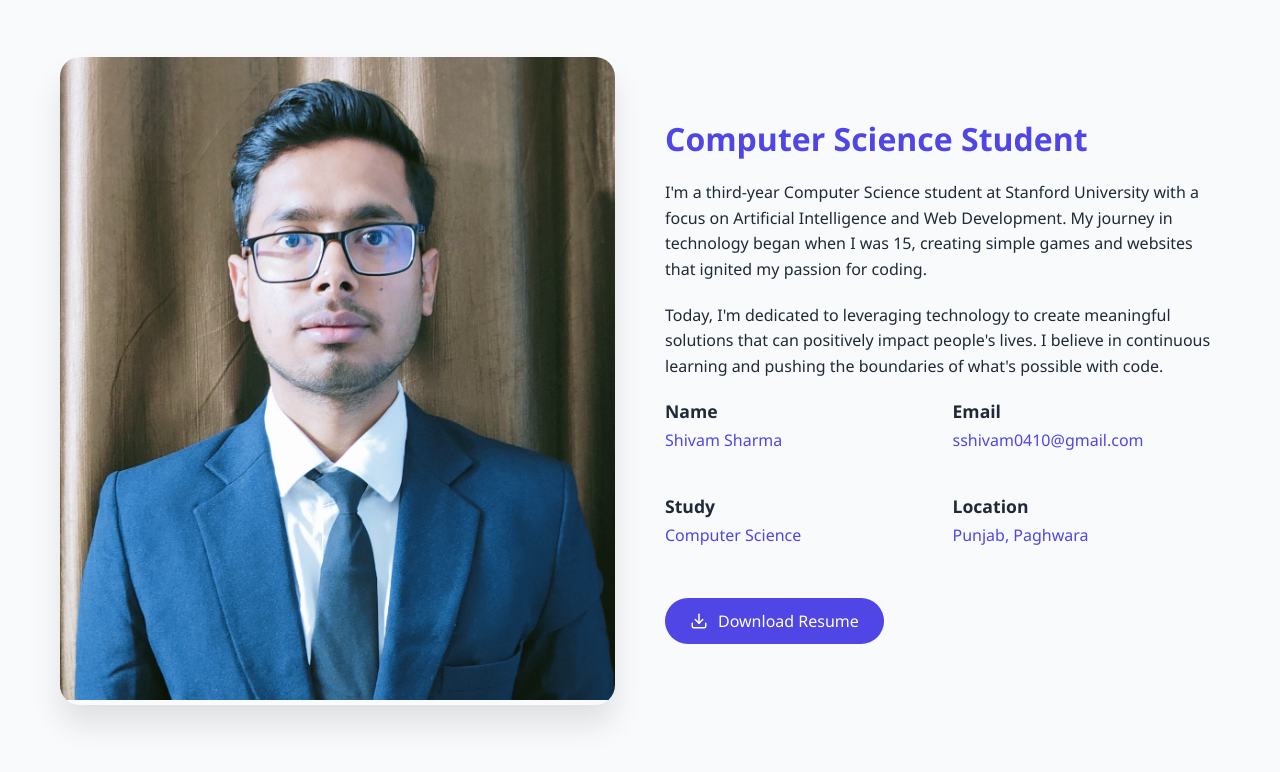
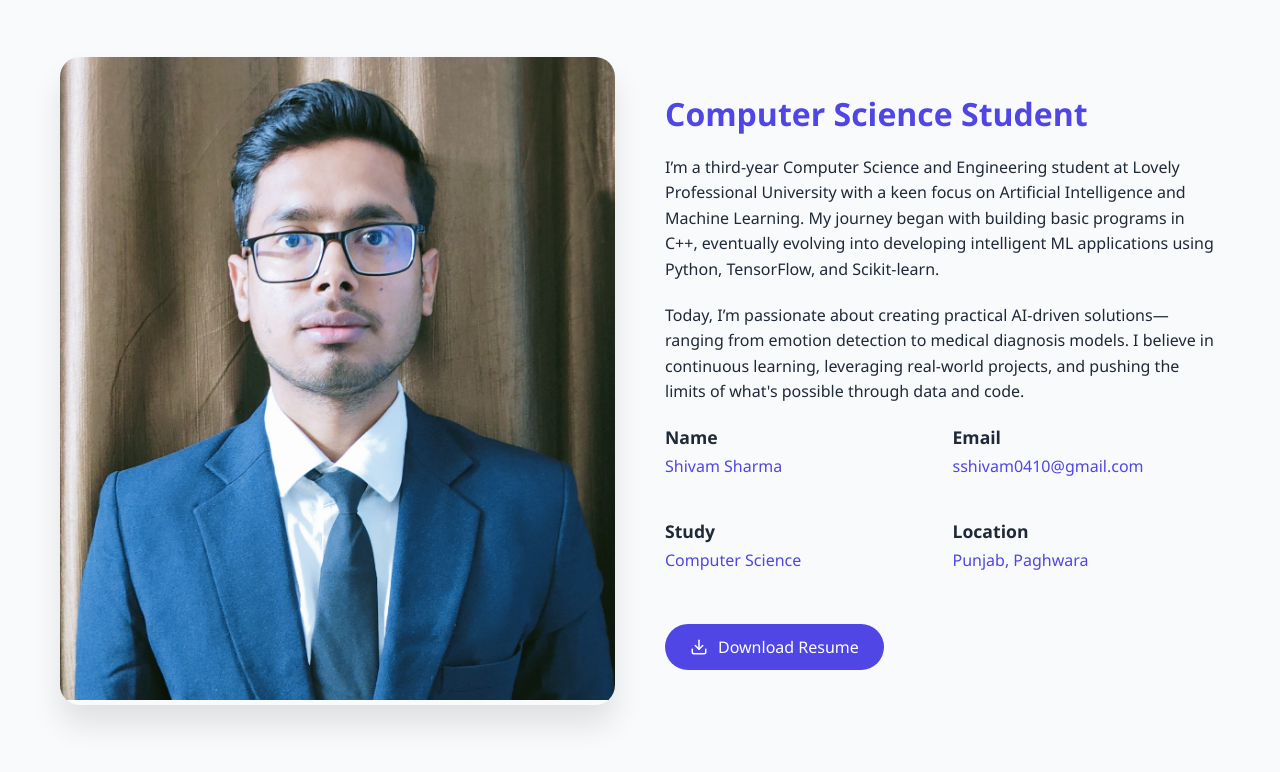
Before and after one commit to innovatewithkishlay/port_2, a plain HTML site: page fristpage.html in a window 1280 px wide. Shown: the part 968-1740 px from the top of the page. Drawn offline with Linux system fonts and the light colour scheme.

Commit message:
about section updated

```diff
--- a/fristpage.html
+++ b/fristpage.html
@@ -111,16 +111,19 @@
           <div class="about-text">
             <h3>Computer Science Student</h3>
             <p>
-              I'm a third-year Computer Science student at Stanford University
-              with a focus on Artificial Intelligence and Web Development. My
-              journey in technology began when I was 15, creating simple games
-              and websites that ignited my passion for coding.
+              I’m a third-year Computer Science and Engineering student at
+              Lovely Professional University with a keen focus on Artificial
+              Intelligence and Machine Learning. My journey began with building
+              basic programs in C++, eventually evolving into developing
+              intelligent ML applications using Python, TensorFlow, and
+              Scikit-learn.
             </p>
             <p>
-              Today, I'm dedicated to leveraging technology to create meaningful
-              solutions that can positively impact people's lives. I believe in
-              continuous learning and pushing the boundaries of what's possible
-              with code.
+              Today, I’m passionate about creating practical AI-driven
+              solutions—ranging from emotion detection to medical diagnosis
+              models. I believe in continuous learning, leveraging real-world
+              projects, and pushing the limits of what's possible through data
+              and code.
             </p>
             <div class="about-info">
               <div class="info-item">
@@ -140,7 +143,12 @@
                 <p>Punjab, Paghwara</p>
               </div>
             </div>
-            <a href="#" class="download-btn" id="resume-download">
+            <a
+              href="Shivam_CV1.pdf"
+              class="download-btn"
+              id="resume-download"
+              download
+            >
               <svg
                 xmlns="http://www.w3.org/2000/svg"
                 width="18"
@@ -782,6 +790,7 @@
     </a>
     <script src="herosection-autotype.js"></script>
     <script>
+      // Animate elements on scroll
       const animateElements = () => {
         const elements = document.querySelectorAll(
           ".about-img, .about-text, .project-card, .skill-category h3, .skill-item, .achievement-card, .certificate-card"
@@ -817,17 +826,17 @@
         const track = document.querySelector(".certificates-track");
         const dots = document.querySelectorAll(".slider-dot");
         const cards = document.querySelectorAll(".certificate-card");
+
+        if (!track || cards.length === 0) return;
+
         const cardWidth = cards[0].offsetWidth + 30; // Adding gap
 
         dots.forEach((dot, index) => {
           dot.addEventListener("click", () => {
-            // Update active dot
             document
               .querySelector(".slider-dot.active")
-              .classList.remove("active");
+              ?.classList.remove("active");
             dot.classList.add("active");
-
-            // Move track
             track.style.transform = `translateX(-${cardWidth * index}px)`;
           });
         });
@@ -837,37 +846,46 @@
       const handleBackToTop = () => {
         const backToTopBtn = document.querySelector(".back-to-top");
 
+        if (backToTopBtn) {
           if (window.scrollY > 300) {
             backToTopBtn.classList.add("active");
           } else {
             backToTopBtn.classList.remove("active");
           }
+        }
       };
 
       // Resume Download
-      document
-        .getElementById("resume-download")
-        .addEventListener("click", function (e) {
+      const setupResumeDownload = () => {
+        const downloadBtn = document.getElementById("resume-download");
+
+        if (downloadBtn) {
+          downloadBtn.addEventListener("click", function (e) {
             e.preventDefault();
 
-          // Create a temporary anchor element
             const link = document.createElement("a");
-          link.href = "Shivam_CV_Updated(1).pdf"; // Replace with actual PDF path
-          link.download = "Your_Resume.pdf"; // Suggested filename
+            link.href = "Shivam_CV1.pdf"; // Make sure this file exists in the same folder
+            link.download = "Shivam_CV1.pdf";
             document.body.appendChild(link);
             link.click();
             document.body.removeChild(link);
           });
+        }
+      };
 
       // Mobile Menu Toggle
+      const setupMobileMenu = () => {
         const mobileMenuBtn = document.querySelector(".mobile-menu");
+        const navLinks = document.querySelector(".nav-links");
+
+        if (mobileMenuBtn && navLinks) {
           mobileMenuBtn.addEventListener("click", function () {
-        const navLinks = document.querySelector(".nav-links");
             navLinks.style.display =
               navLinks.style.display === "flex" ? "none" : "flex";
           });
+        }
+      };
 
-      // Event Listeners
       window.addEventListener("scroll", () => {
         animateElements();
         animateSkillBars();
@@ -878,6 +896,8 @@
         animateElements();
         animateSkillBars();
         initSlider();
+        setupResumeDownload();
+        setupMobileMenu();
       });
     </script>
   </body>
```
Lines whose indentation alone changed are shown as unchanged.
